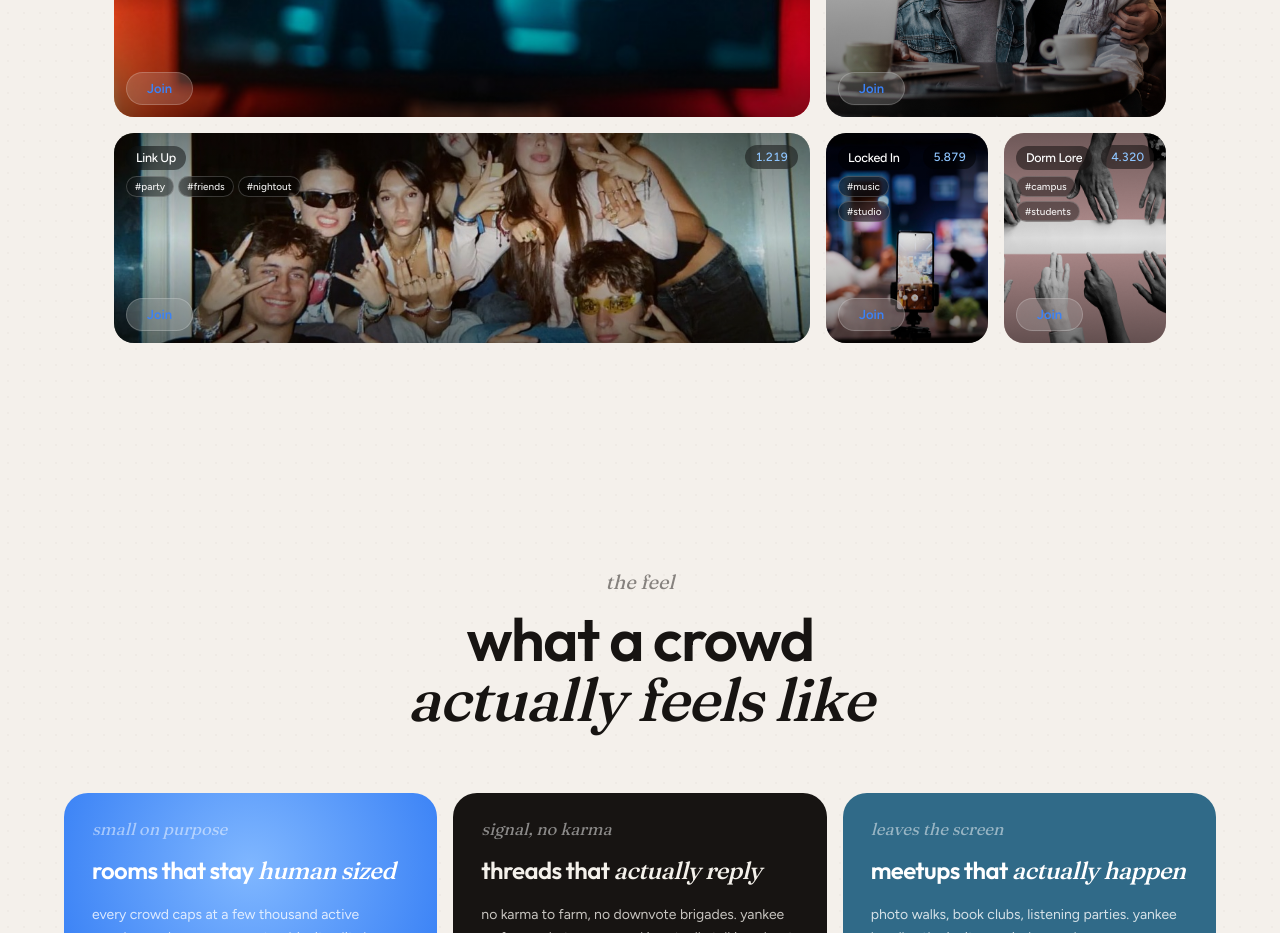
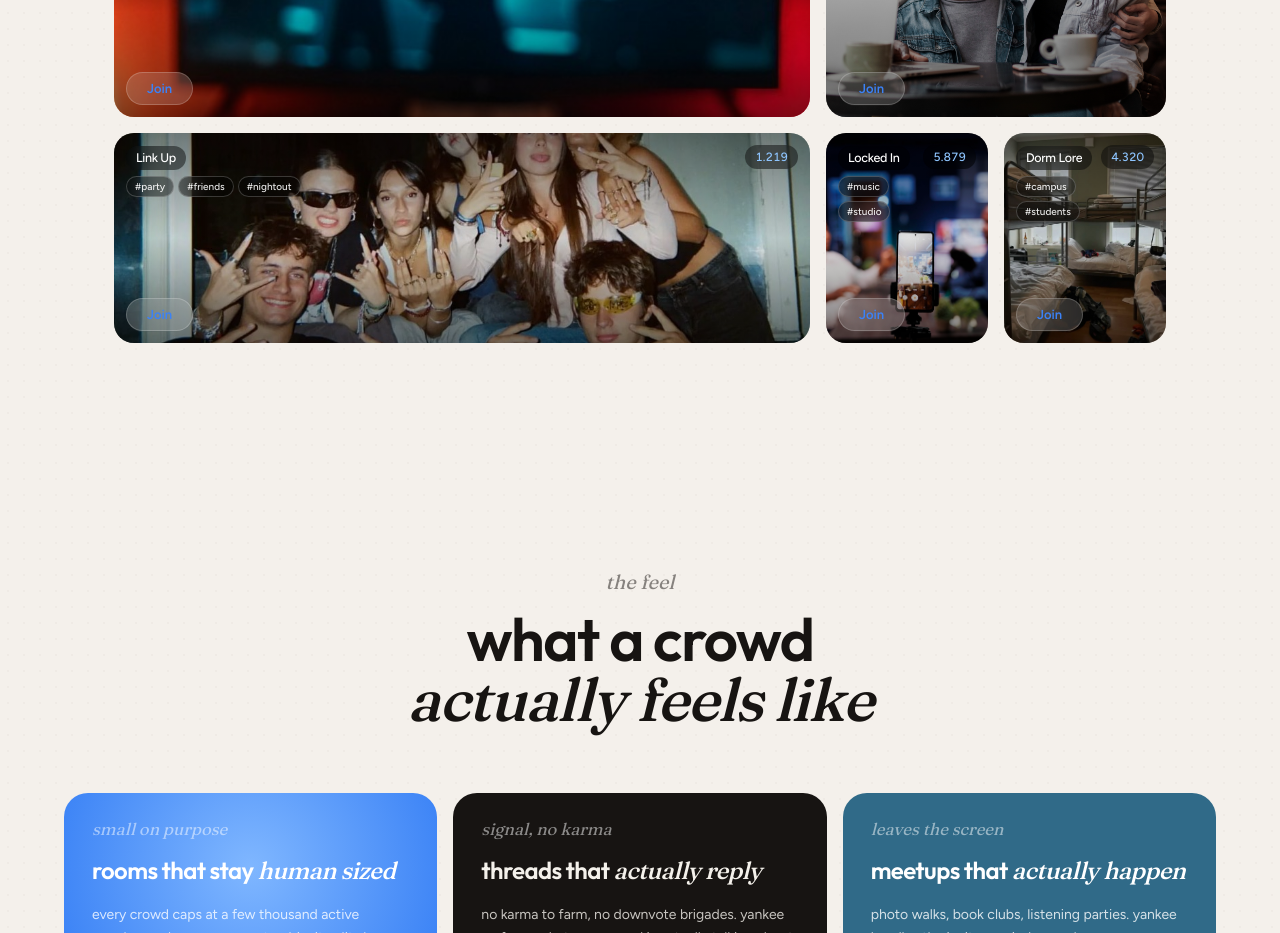
Before and after one commit to rodgo4k/yankee-new-version, a React (Vite) app: page /communities in a window 1280 px wide. Shown: the part 2460-3393 px from the top of the page. Built offline with nearby package versions, Linux system fonts and the light colour scheme.

Commit message:
atualizacao

```diff
--- a/src/components/home/CrowdHeroScene.tsx
+++ b/src/components/home/CrowdHeroScene.tsx
@@ -3,6 +3,7 @@ import { AnimatePresence, motion } from "framer-motion";
 import { Users } from "lucide-react";
 import cafeFriends from "@/assets/cafe-friends.jpg";
 import studentsHero from "@/assets/students-hero.jpg";
+import dormLore from "@/assets/dorm-lore.png";
 import heroParty from "@/assets/hero-party.jpg";
 import stanfordHall from "@/assets/stanford-hall.png";
 import harvardHall from "@/assets/harvard-hall.png";
@@ -53,11 +54,11 @@ const featuredScenes = [
     pos: "50% 40%",
   },
   {
-    src: studentsHero,
+    src: dormLore,
     name: "Dorm Lore",
     count: "4.320",
     tags: ["#campus", "#students"],
-    pos: "50% 30%",
+    pos: "50% 45%",
   },
   {
     src: heroParty,
--- a/src/components/home/CrowdsBento.tsx
+++ b/src/components/home/CrowdsBento.tsx
@@ -6,7 +6,7 @@ import stanfordHall from "@/assets/stanford-hall.png";
 import filmNight from "@/assets/film-night.png";
 import liveThread from "@/assets/live-thread.png";
 import heroStrip3 from "@/assets/hero-strip-3.png";
-import studentsHero from "@/assets/students-hero.jpg";
+import dormLore from "@/assets/dorm-lore.png";
 
 type CrowdCard = {
   name: string;
@@ -73,9 +73,9 @@ export const crowdCards: CrowdCard[] = [
   },
   {
     name: "Dorm Lore",
-    src: studentsHero,
+    src: dormLore,
     count: "4.320",
-    pos: "50% 30%",
+    pos: "50% 45%",
     span: "col-span-1 md:col-span-1",
     tags: ["#campus", "#students"],
   },
```
Also changed, not shown: src/assets/dorm-lore.png (added).
